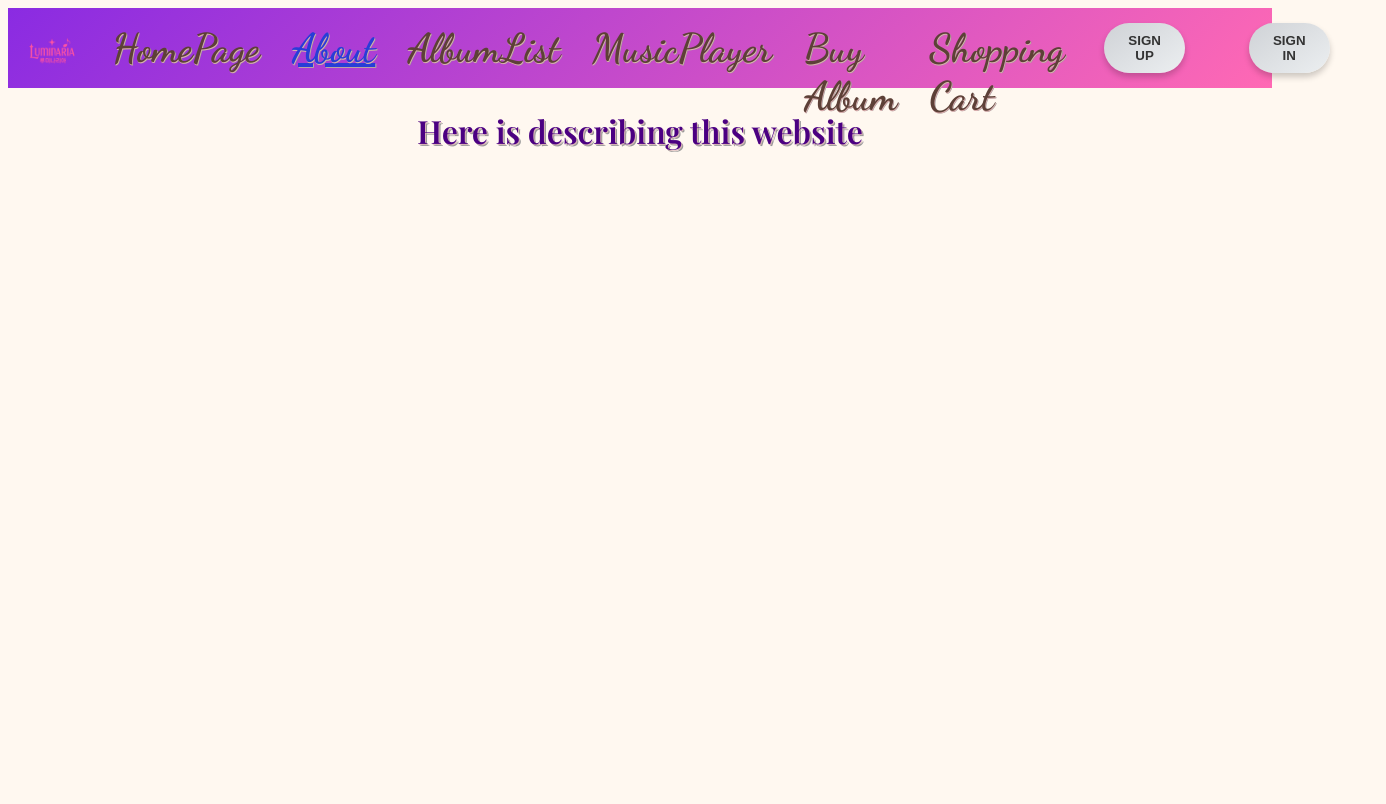
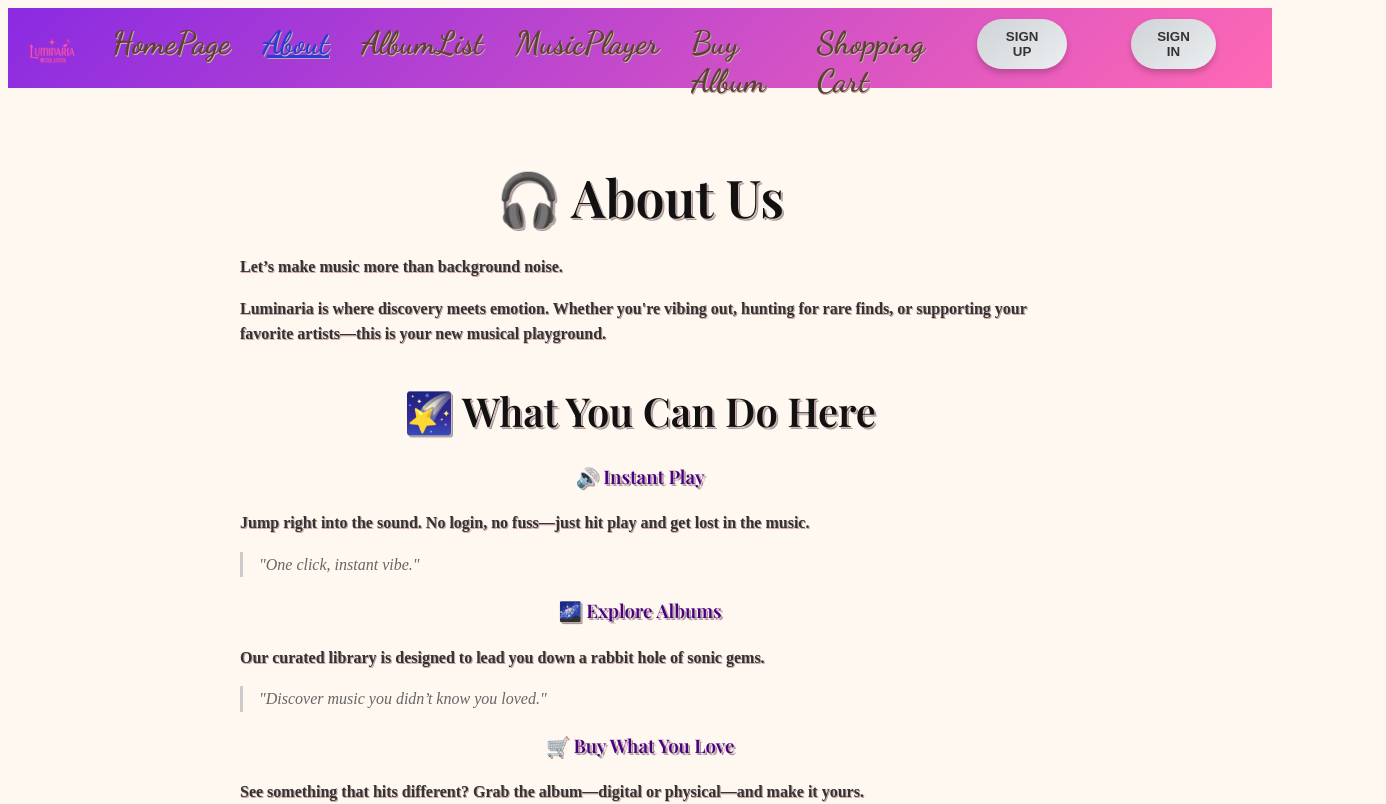
Before and after one commit to Alanho2025/musicWebsite, a SvelteKit app: page /About in a window 1280 px wide. Shown: the top 804 px of the page, 1386 px wide, since content can reach past the window. Built offline with nearby package versions, Linux system fonts and the light colour scheme; a web font is replaced by a local one.

Commit message:
complete about

```diff
--- a/src/lib/components/Navigation.svelte
+++ b/src/lib/components/Navigation.svelte
@@ -98,7 +98,7 @@
         margin-left: auto;
         gap: 1rem;
         align-items: center;
-        margin-bottom: 2rem;
+        margin-bottom: 2.5rem;
     }
     img {
         width: 3.5rem;
--- a/src/lib/css/app.css
+++ b/src/lib/css/app.css
@@ -32,7 +32,7 @@ nav li{
 li a {
     font-family: "Dancing Script", cursive;
     font-optical-sizing: auto;
-    font-size: 2.5rem;
+    font-size:  2rem;
     font-weight: 800;
     font-style: normal;
 }
--- a/src/routes/About/+page.svelte
+++ b/src/routes/About/+page.svelte
@@ -1,4 +1,139 @@
+<script>
+  // 若未來要加入動態內容可在此撰寫
+</script>
 <svelte:head>
     <title>About</title>
 </svelte:head>
-<h1>Here is describing this website</h1>
+
+
+<style>
+  .about-page {
+    max-width: 800px;
+    margin: 0 auto;
+    padding: 2rem;
+    line-height: 1.6;
+    color: #222;
+  }
+
+  h1, h2 {
+    color: #111;
+    margin-bottom: 0.5rem;
+  }
+
+  h1 {
+    font-size: 3.25rem;
+  }
+
+  h2 {
+    font-size: 2.5rem;
+    margin-top: 2rem;
+  }
+
+  p {
+    margin-bottom: 1rem;
+  }
+
+  blockquote {
+    font-style: italic;
+    color: #666;
+    margin: 1rem 0;
+    padding-left: 1rem;
+    border-left: 3px solid #ccc;
+  }
+
+  ul {
+    list-style: disc;
+    padding-left: 1.5rem;
+  }
+
+  .cta-links {
+    margin-top: 2rem;
+  }
+
+  .cta-links a {
+    display: inline-block;
+    margin-right: 1rem;
+    text-decoration: none;
+    color: #0055ff;
+    font-weight: bold;
+  }
+
+  .section {
+    margin-bottom: 3rem;
+  }
+</style>
+
+<div class="about-page">
+  <h1>🎧 About Us</h1>
+  <p><strong>Let’s make music more than background noise.</strong></p>
+  <p>
+    Luminaria is where discovery meets emotion. Whether you're vibing out, hunting for rare finds,
+    or supporting your favorite artists—this is your new musical playground.
+  </p>
+
+  <div class="section">
+    <h2>🌠 What You Can Do Here</h2>
+
+    <h3>🔊 Instant Play</h3>
+    <p>Jump right into the sound. No login, no fuss—just hit play and get lost in the music.</p>
+    <blockquote>"One click, instant vibe."</blockquote>
+
+    <h3>🌌 Explore Albums</h3>
+    <p>Our curated library is designed to lead you down a rabbit hole of sonic gems.</p>
+    <blockquote>"Discover music you didn’t know you loved."</blockquote>
+
+    <h3>🛒 Buy What You Love</h3>
+    <p>See something that hits different? Grab the album—digital or physical—and make it yours.</p>
+    <blockquote>"Support the music. Own the moment."</blockquote>
+  </div>
+
+  <div class="section">
+    <h2>💡 Our Mission</h2>
+    <p>
+      We believe music is <strong>more than content</strong>. It’s memory, identity, soul.
+      That’s why Luminaria focuses on <strong>authentic listening</strong>—connecting people to sound, not just noise.
+    </p>
+  </div>
+
+  <div class="section">
+    <h2>🔎 Why We Built This</h2>
+    <p>
+      We were tired of recommendation engines that felt robotic. So we built a space where you can actually
+      explore, feel, and <strong>own</strong> your musical journey.
+      Luminaria is for <strong>listeners, not algorithms</strong>.
+    </p>
+  </div>
+
+  <div class="section">
+    <h2>✨ Core Values</h2>
+    <ul>
+      <li><strong>Curation > Saturation</strong>: Every track is handpicked. No endless scrolls or filler.</li>
+      <li><strong>Deep Listening</strong>: Go beyond the beat. Explore the story behind each album.</li>
+      <li><strong>Creator-First</strong>: Artists earn directly. No middlemen.</li>
+    </ul>
+  </div>
+
+  <div class="section">
+    <h2>👋 Meet the Creator</h2>
+    <p>
+      Hi, I’m [Your Name], the mind behind Luminaria.<br />
+      I built this because I believe music should move you—not just fill the silence.
+      What started as a coding experiment turned into my passion project.
+      Hope you enjoy the journey.
+    </p>
+  </div>
+
+  <div class="section">
+    <h2>🛠️ Tech We’re Proud Of</h2>
+    <ul>
+      <li>Built with <strong>SvelteKit</strong> for blazing-fast interactions.</li>
+      <li>Custom audio player + album filtering.</li>
+      <li>Responsive design, smooth UX.</li>
+    </ul>
+  </div>
+
+  <div class="cta-links">
+    <a href="/AlbumList">👉 Explore Albums</a>
+    <a href="/MusicPlayer">🎶 Start Listening</a>
+  </div>
+</div>
```
